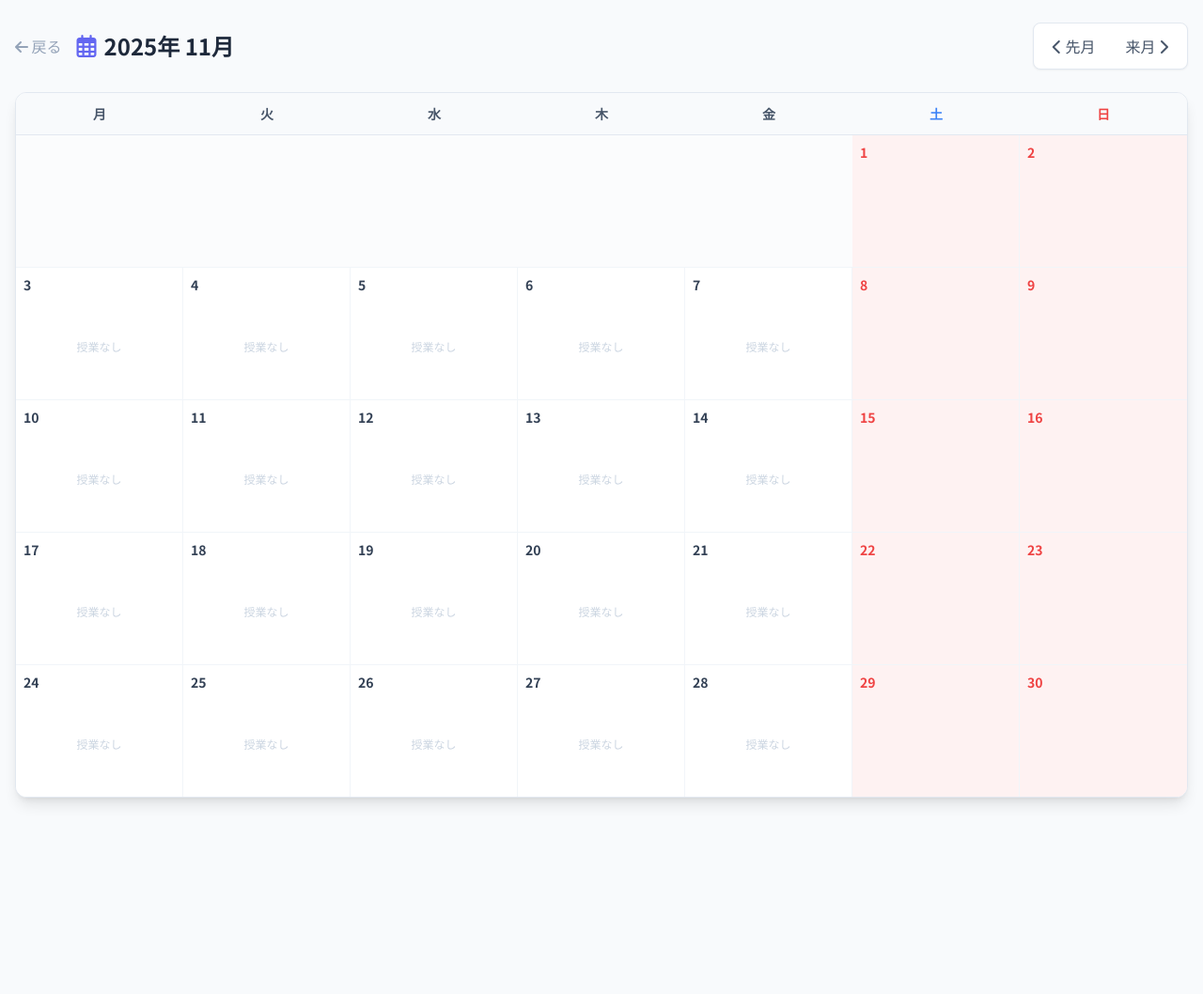
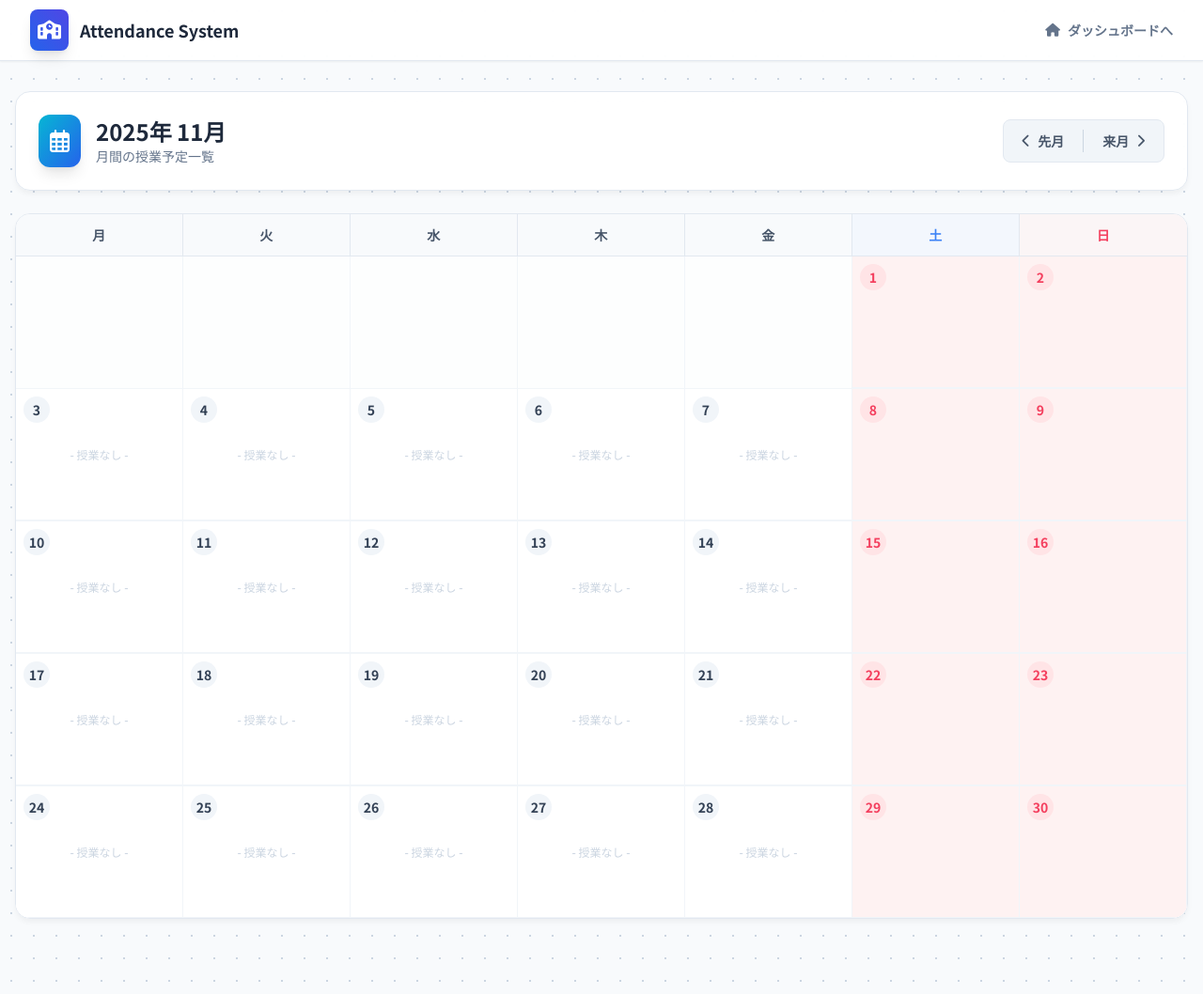
Before and after one commit to tea859/linebot-attendance, a Flask app: page /schedule_monthly in a window 1280 px wide. Shown: the whole page at 94% size. Before the commit the page ends 856 px from the top, so only its background shows below. Run offline with Flask 3, Linux system fonts and the light colour scheme; the visitor is signed in with stand-in values (Sample User, id 1); some libraries are stand-ins or nearby versions.

Commit message:
Update schedule_monthly.html

```diff
--- a/templates/schedule_monthly.html
+++ b/templates/schedule_monthly.html
@@ -7,82 +7,171 @@
     <script src="https://cdn.tailwindcss.com"></script>
     <link href="https://cdnjs.cloudflare.com/ajax/libs/font-awesome/6.0.0/css/all.min.css" rel="stylesheet">
     <link href="https://fonts.googleapis.com/css2?family=Noto+Sans+JP:wght@400;500;700&display=swap" rel="stylesheet">
+
     <style>
-        body { font-family: 'Noto Sans JP', sans-serif; background-color: #f8fafc; }
-        .calendar-cell { min-height: 140px; transition: all 0.2s; }
-        .calendar-cell:hover { transform: translateY(-2px); box-shadow: 0 4px 6px -1px rgba(0,0,0,0.1); z-index: 10; }
-        .period-badge { font-size: 0.7rem; padding: 1px 4px; border-radius: 4px; background: #e2e8f0; color: #64748b; margin-right: 4px; }
-        .class-name { font-size: 0.75rem; font-weight: 700; color: #334155; white-space: nowrap; overflow: hidden; text-overflow: ellipsis; }
-        .holiday-bg { background-color: #fef2f2; } /* 休日の色 */
-        .today-border { border: 2px solid #3b82f6 !important; }
+        body {
+            font-family: 'Noto Sans JP', sans-serif;
+            background-color: #f8fafc;
+            background-image: radial-gradient(#cbd5e1 1px, transparent 1px);
+            background-size: 24px 24px;
+            color: #334155;
+        }
+
+        /* グラスモーフィズムカード */
+        .glass-card {
+            background: rgba(255, 255, 255, 0.9);
+            backdrop-filter: blur(10px);
+            border-radius: 16px;
+            box-shadow: 0 4px 6px -1px rgba(0, 0, 0, 0.05);
+            border: 1px solid #e2e8f0;
+        }
+
+        /* カレンダーセル */
+        .calendar-cell {
+            min-height: 140px;
+            transition: all 0.2s ease;
+            border-right: 1px solid #f1f5f9;
+            border-bottom: 1px solid #f1f5f9;
+            background-color: white;
+        }
+        .calendar-cell:hover {
+            transform: translateY(-2px);
+            box-shadow: 0 10px 15px -3px rgba(0,0,0,0.08);
+            z-index: 10;
+            border-radius: 8px;
+            border-color: transparent;
+        }
+
+        /* 授業バッジ */
+        .period-badge {
+            font-size: 0.65rem;
+            font-weight: 700;
+            padding: 2px 6px;
+            border-radius: 4px;
+            background-color: #e0e7ff; /* indigo-100 */
+            color: #4338ca; /* indigo-700 */
+            flex-shrink: 0;
+        }
+        .class-name {
+            font-size: 0.75rem;
+            font-weight: 700;
+            color: #1e293b;
+            white-space: nowrap;
+            overflow: hidden;
+            text-overflow: ellipsis;
+        }
+
+        /* 休日・備考 */
+        .holiday-bg { background-color: #fef2f2; } /* red-50 */
+        .remark-badge {
+            font-size: 0.65rem;
+            background-color: #fef3c7; /* amber-100 */
+            color: #b45309; /* amber-700 */
+            padding: 2px 6px;
+            border-radius: 999px;
+            border: 1px solid #fcd34d;
+            font-weight: 700;
+        }
+
+        /* アニメーション */
+        @keyframes fadeIn { from { opacity: 0; transform: translateY(10px); } to { opacity: 1; transform: translateY(0); } }
+        .animate-fade-in { animation: fadeIn 0.5s ease-out forwards; }
     </style>
 </head>
-<body class="pb-20 text-slate-800">
+<body class="pb-20">
 
-    <div class="max-w-[1400px] mx-auto px-4 pt-6">
+    <nav class="sticky top-0 z-50 bg-white/90 backdrop-blur-md border-b border-slate-200 shadow-sm">
+        <div class="max-w-7xl mx-auto px-4 sm:px-6 lg:px-8">
+            <div class="flex justify-between h-16 items-center">
+                <div class="flex items-center gap-3">
+                    <div class="bg-gradient-to-tr from-blue-600 to-indigo-600 text-white p-2 rounded-lg shadow-lg">
+                        <i class="fas fa-school text-xl"></i>
+                    </div>
+                    <span class="font-bold text-lg text-slate-800">Attendance System</span>
+                </div>
+                <a href="/" class="text-slate-500 hover:text-indigo-600 font-bold text-sm flex items-center gap-2 transition">
+                    <i class="fas fa-home"></i> ダッシュボードへ
+                </a>
+            </div>
+        </div>
+    </nav>
 
-        <div class="flex flex-col md:flex-row justify-between items-center mb-6 gap-4">
+    <div class="max-w-[1400px] mx-auto px-4 pt-8">
+
+        <header class="glass-card p-6 mb-6 flex flex-col md:flex-row justify-between items-center gap-6 animate-fade-in">
             <div class="flex items-center gap-4">
-                <a href="/" class="text-slate-400 hover:text-indigo-600 transition"><i class="fas fa-arrow-left"></i> 戻る</a>
-                <h1 class="text-2xl font-bold text-slate-800 flex items-center gap-2">
-                    <i class="far fa-calendar-alt text-indigo-500"></i>
-                    {{ year }}年 {{ month }}月
-                </h1>
+                <div class="bg-gradient-to-br from-cyan-500 to-blue-600 text-white p-3 rounded-xl shadow-lg">
+                    <i class="far fa-calendar-alt text-2xl"></i>
+                </div>
+                <div>
+                    <h1 class="text-2xl font-bold text-slate-800">{{ year }}年 {{ month }}月</h1>
+                    <p class="text-slate-500 text-sm">月間の授業予定一覧</p>
+                </div>
             </div>
 
-            <div class="flex items-center bg-white rounded-lg shadow-sm border border-slate-200 p-1">
-                <a href="/schedule_monthly?year={{ prev_year }}&month={{ prev_month }}" class="px-4 py-2 hover:bg-slate-100 rounded-md text-slate-600 transition">
+            <div class="flex items-center bg-slate-100 p-1 rounded-lg border border-slate-200">
+                <a href="/schedule_monthly?year={{ prev_year }}&month={{ prev_month }}"
+                   class="px-4 py-2 rounded-md text-sm font-bold text-slate-600 hover:bg-white hover:text-indigo-600 hover:shadow-sm transition flex items-center gap-2">
                     <i class="fas fa-chevron-left"></i> 先月
                 </a>
-                <a href="/schedule_monthly?year={{ next_year }}&month={{ next_month }}" class="px-4 py-2 hover:bg-slate-100 rounded-md text-slate-600 transition">
+                <div class="w-px h-6 bg-slate-300 mx-1"></div>
+                <a href="/schedule_monthly?year={{ next_year }}&month={{ next_month }}"
+                   class="px-4 py-2 rounded-md text-sm font-bold text-slate-600 hover:bg-white hover:text-indigo-600 hover:shadow-sm transition flex items-center gap-2">
                     来月 <i class="fas fa-chevron-right"></i>
                 </a>
             </div>
-        </div>
+        </header>
 
-        <div class="bg-white rounded-xl shadow-lg border border-slate-200 overflow-hidden">
-            <div class="grid grid-cols-7 bg-slate-50 border-b border-slate-200">
+        <div class="glass-card overflow-hidden animate-fade-in" style="animation-delay: 0.1s;">
+            <div class="grid grid-cols-7 bg-slate-50 border-b border-slate-200 sticky top-0 z-10">
                 {% for day in ['月', '火', '水', '木', '金', '土', '日'] %}
-                <div class="py-3 text-center text-sm font-bold
-                    {% if day == '土' %}text-blue-500{% elif day == '日' %}text-red-500{% else %}text-slate-600{% endif %}">
+                <div class="py-3 text-center text-sm font-bold tracking-wider border-r border-slate-200 last:border-none
+                    {% if day == '土' %}text-blue-500 bg-blue-50/50
+                    {% elif day == '日' %}text-rose-500 bg-rose-50/50
+                    {% else %}text-slate-600{% endif %}">
                     {{ day }}
                 </div>
                 {% endfor %}
             </div>
 
+            <div class="bg-white">
                 {% for week in calendar_data %}
                 <div class="grid grid-cols-7 border-b border-slate-100 last:border-none">
                     {% for day_info in week %}
                         {% if day_info is none %}
-                        <div class="bg-slate-50/50"></div> {% else %}
-                        <div class="calendar-cell p-2 border-r border-slate-100 last:border-none relative flex flex-col gap-1
-                            {% if day_info.is_holiday %}holiday-bg{% else %}bg-white{% endif %}">
+                            <div class="bg-slate-50/30 border-r border-slate-100"></div> {% else %}
+                            <div class="calendar-cell p-2 relative flex flex-col gap-1.5
+                                {% if day_info.is_holiday %}holiday-bg{% endif %}">
 
-                            <div class="flex justify-between items-start mb-1">
-                                <span class="text-sm font-bold {% if day_info.is_holiday %}text-red-500{% else %}text-slate-700{% endif %}">
+                                <div class="flex justify-between items-start">
+                                    <span class="text-sm font-bold w-7 h-7 flex items-center justify-center rounded-full
+                                        {% if day_info.is_holiday %}text-rose-500 bg-rose-100{% else %}text-slate-700 bg-slate-100{% endif %}">
                                         {{ day_info.day }}
                                     </span>
+
                                     {% if day_info.remark %}
-                                <span class="text-[10px] bg-yellow-100 text-yellow-700 px-1.5 rounded font-bold border border-yellow-200 truncate max-w-[80px]">
+                                    <span class="remark-badge truncate max-w-[100px]" title="{{ day_info.remark }}">
                                         {{ day_info.remark }}
                                     </span>
                                     {% endif %}
                                 </div>
 
+                                <div class="flex flex-col gap-1 mt-1">
                                     {% if day_info.classes %}
                                         {% for p, name in day_info.classes.items() %}
                                             {% if name != '-' %}
-                                    <div class="flex items-center bg-slate-50 px-1.5 py-0.5 rounded border border-slate-100" title="{{ p }}限: {{ name }}">
+                                            <div class="flex items-center bg-slate-50 px-1.5 py-1 rounded border border-slate-100 hover:border-indigo-200 transition cursor-default" title="{{ p }}限: {{ name }}">
                                                 <span class="period-badge">{{ p }}</span>
                                                 <span class="class-name">{{ name }}</span>
                                             </div>
                                             {% endif %}
                                         {% endfor %}
                                     {% elif not day_info.is_holiday %}
-                                <div class="flex-grow flex items-center justify-center">
-                                    <span class="text-xs text-slate-300">授業なし</span>
+                                        <div class="flex-grow flex items-center justify-center py-4">
+                                            <span class="text-xs text-slate-300 font-medium">- 授業なし -</span>
                                         </div>
                                     {% endif %}
+                                </div>
                             </div>
                         {% endif %}
                     {% endfor %}
@@ -90,5 +179,6 @@
                 {% endfor %}
             </div>
         </div>
+    </div>
 </body>
 </html>
```
Lines whose indentation alone changed are shown as unchanged.
